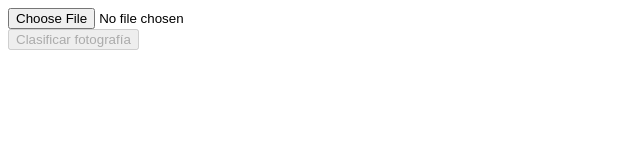
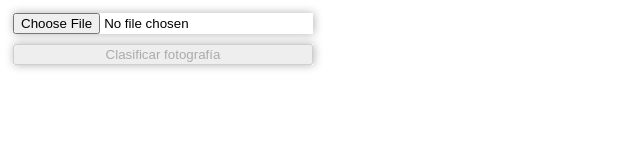
Before and after one commit to kimagure44/watson-reconocimiento-visual, a plain HTML site: page index.html in a window 1280 px wide. Shown: the whole page, without its empty margins (0-640 px from the left). Drawn offline with Linux system fonts and the light colour scheme.

Commit message:
cambios estilos

```diff
--- a/index.html
+++ b/index.html
@@ -14,10 +14,8 @@
         }
 
         #resultado div {
-            width: 45%;
+            width: 100%;
             float: left;
-            overflow: auto;
-            padding: 15px;
         }
 
         .clasificacion b {
@@ -59,6 +57,13 @@
             100% {
                 transform: rotate(360deg);
             }
+        }
+
+        input {
+            width: 100%;
+            max-width: 300px;
+            box-shadow: 1px 0px 10px rgba(0, 0, 0, 0.3);
+            margin: 5px;
         }
     </style>
 </head>
```
